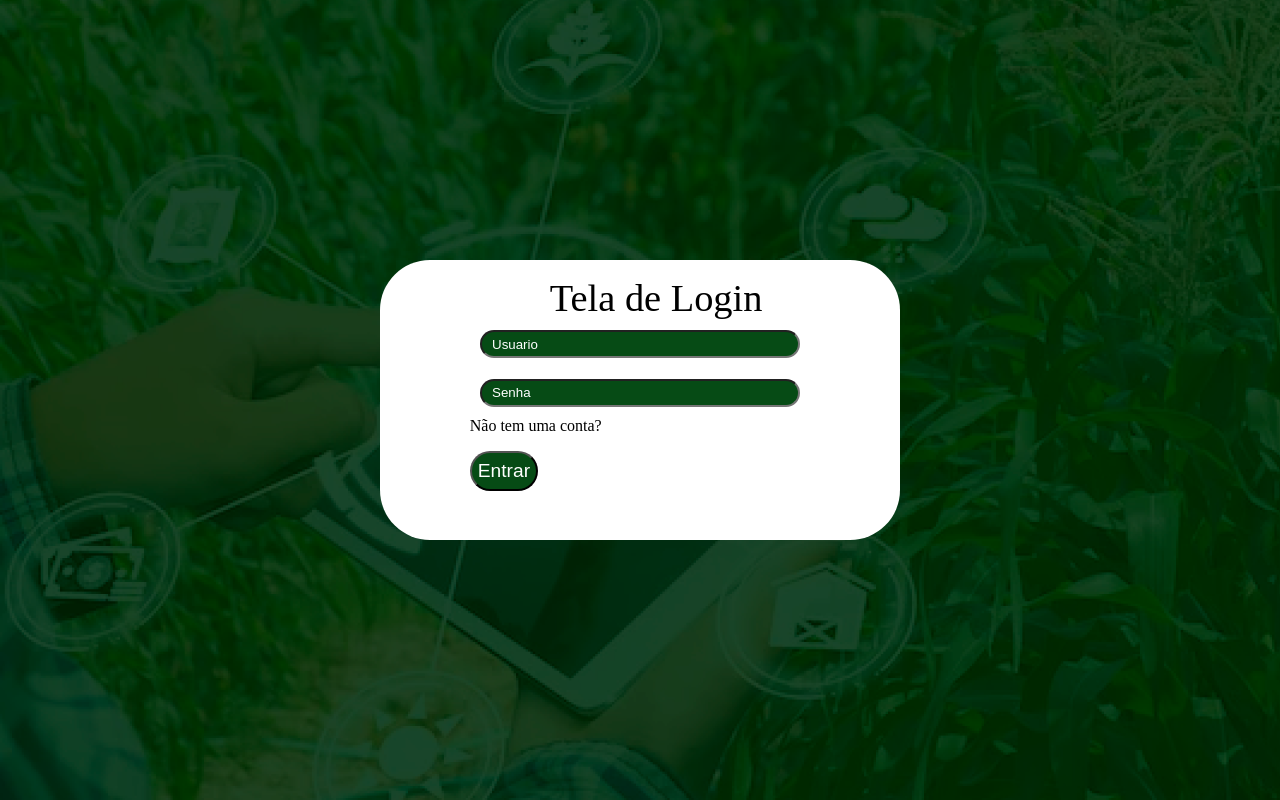
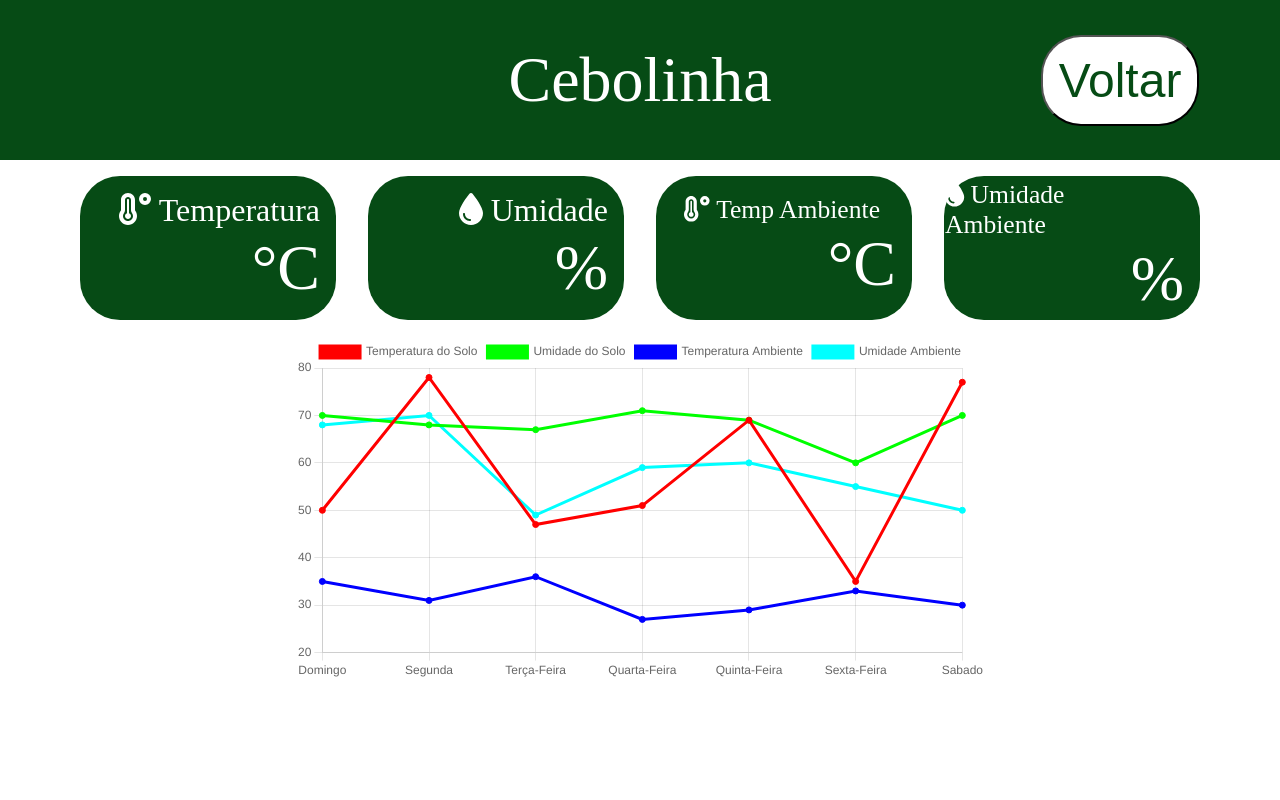
Before and after one commit to RamonBarros/projeto-instrumentacao, a Vue app in the folder frontend/: page /stats in a window 1280 px wide. Before the commit this address led to /. Built offline with nearby package versions, Linux system fonts and the light colour scheme; no server answers; the database is empty.

Commit message:
Pegar dados do banco de dados, no modelo que o esp enviar para o firebase.

```diff
--- a/frontend/src/App.vue
+++ b/frontend/src/App.vue
@@ -10,33 +10,72 @@ import { ref, onValue, get, child} from "firebase/database";
 export default {
   data() {
     return {
+      leituras:[],
+      leiturasArray:[],
+    }
+  },
+  methods:{
+    //  getValues(){
+    //   const dados= ref(db)
+    //     onValue(dados,(snapshot)=>{
+    //   let dados =JSON.parse(JSON.stringify(snapshot.val().UsersData.readings));
+    //   const vector= (Object.entries(dados)).slice(-7);
+    //   this.leituras = vector;
+    //   console.log(vector)
+    //   console.log(this.leituras)
 
-    }
+
+    //   //this.leituras= JSON.parse(JSON.stringify(snapshot.val().UsersData));
+    //  // console.log(dados)
+    //   //console.log(typeof(dados))
+
+    //   // console.log(this.leituras.readings[2])
+    //    //console.log(this.leituras['readings'])
+    //   //console.log(data)
+    //   // console.log(data.air_humidity)
+    //   // get(child(dados,`stats/`)).then((snapshot) => {
+    //   //   if(snapshot.exists()){
+    //   //     console.log(snapshot.val())
+    //   //   }else{
+    //   //     console.log("não existe")
+    //   //   }
+    //   // })
+    // })
+
+    // }
+
   },
   mounted() {
 
     if(auth.currentUser){
       console.log("logado")
-    } else(
-      this.$router.push('/')
-    )
+    }
+    // else(
+    //   this.$router.push('/')
+    // )
   },
-  created(){
+   created(){
+    //this.getValues()
+    // const dados= ref(db)
+    // onValue(dados,(snapshot)=>{
+    //   const data = snapshot.val().UsersData.readings.Target;
+    //   this.leituras= JSON.stringify(snapshot.val().UsersData);
+    //   this.leiturasArray=this.leituras.readings
 
-    const dados= ref(db)
+    //   //console.log(data)
+    //   console.log(this.leituras)
+    //   console.log(this.leiturasArray)
+    //   //console.log(data)
+    //   // console.log(data.air_humidity)
+    //   // get(child(dados,`stats/`)).then((snapshot) => {
+    //   //   if(snapshot.exists()){
+    //   //     console.log(snapshot.val())
+    //   //   }else{
+    //   //     console.log("não existe")
+    //   //   }
+    //   // })
+    // })
 
-    onValue(dados,(snapshot)=>{
-      const data = snapshot.val().stats;
-      console.log(data)
-      // console.log(data.air_humidity)
-      // get(child(dados,`stats/`)).then((snapshot) => {
-      //   if(snapshot.exists()){
-      //     console.log(snapshot.val())
-      //   }else{
-      //     console.log("não existe")
-      //   }
-      // })
-    })
   }
 
 
--- a/frontend/src/views/Config.vue
+++ b/frontend/src/views/Config.vue
@@ -92,8 +92,8 @@ export default {
             update(ref(db, 'config/'), {
                 max_ground_temperature:"32",
                 min_ground_temperature:"19",
-                max_ground_humidity:"75",
-                min_ground_humidity:"50",
+                max_ground_humidity:"85",
+                min_ground_humidity:"60",
                 max_air_temperature:"55",
                 min_air_temperature:"15",
                 max_air_humidity:"60",
--- a/frontend/src/views/Stats.vue
+++ b/frontend/src/views/Stats.vue
@@ -4,22 +4,22 @@
         <div class="content">
           <div class="stats-container">
                 <div class="ground-temp-stat">
-                    <p class="ground-temp-stat-label">Temperatura</p>
+                    <p class="ground-temp-stat-label"><font-awesome-icon icon="fa-solid fa-temperature-high" />&nbsp;Temperatura</p>
                     <p class="ground-temp-stat-value">{{Ground_Temperature}} °C</p>
                 </div>
 
                 <div class="ground-humidity-stat">
-                    <p class="ground-humidity-stat-label">Umidade</p>
+                    <p class="ground-humidity-stat-label"><font-awesome-icon icon="fa-solid fa-droplet" />&nbsp;Umidade</p>
                     <p class="ground-humidity-stat-value">{{Ground_Humidity}} %</p>
                 </div>
 
                 <div class="air-temp-stat">
-                    <p class="air-temp-stat-label">Temp Ambiente</p>
+                    <p class="air-temp-stat-label"><font-awesome-icon icon="fa-solid fa-temperature-high" />&nbsp;Temp Ambiente</p>
                     <p class="air-temp-stat-value">{{ Air_Temperature }} °C</p>
                 </div>
 
                 <div class="air-humidity-stat">
-                    <p class="air-humidity-stat-label">Umidade Ambiente</p>
+                    <p class="air-humidity-stat-label"><font-awesome-icon icon="fa-solid fa-droplet" />&nbsp;Umidade Ambiente</p>
                     <p class="air-humidity-stat-value">{{ Air_Humidity }} %</p>
 
                 </div>
@@ -65,31 +65,46 @@ export default {
    data(){
         return{
             title:"Cebolinha",
+            Stats_Vector:[15,16,17,18,19,19,16],
+            computed: {
+            myStyles () {
+                return {
+                    height: "50vh",
+                    width:"70vw"
+                }
+            }
+            },
+            // data:()=>({
+            //     loaded: false,
+            //     chartData: null
+            // }),
             data: {
             labels: ['Domingo','Segunda', 'Terça-Feira', 'Quarta-Feira','Quinta-Feira','Sexta-Feira','Sabado'],
             datasets: [
-                { data: [29, 31, 35, 27, 25,31,30],
+                { data: [50, 78, 47, 51, 69, 35,77],
                 label:'Temperatura do Solo',
-                backgroundColor: 'rgba(155, 0, 132, 100)',
+                backgroundColor: 'rgba(255, 0, 0, 100)',
                 borderColor: 'rgba(255, 0, 0, 100)',
                 },
                 { data: [70, 68, 67, 71, 69, 60,70],
                     label:'Umidade do Solo',
-                    backgroundColor: 'rgba(255, 162, 0, 100)',
+                    backgroundColor: 'rgba(0, 255, 0, 100)',
                     borderColor: 'rgba(0, 255, 0, 100)',
                 },
                 { data: [35, 31, 36, 27, 29,33,30],
                 label:'Temperatura Ambiente',
-                backgroundColor: 'rgba(155, 0, 132, 100)',
+                backgroundColor: 'rgba(0, 0, 255, 100)',
                 borderColor: 'rgba(0, 0, 255, 100)'
                 },
                 { data: [68, 70, 49, 59, 60, 55, 50],
                     label:'Umidade Ambiente',
-                    backgroundColor: 'rgba(54, 162, 235, 100)',
+                    backgroundColor: 'rgba(0, 255, 255, 100)',
                     borderColor: 'rgba(0, 255, 255, 100)',
                 },
-                ]
-        },
+                ],
+
+            },
+
             options: {
                 responsive: true,
             },
@@ -98,36 +113,73 @@ export default {
             Ground_Humidity:"",
             Air_Temperature:"",
             Air_Humidity:"",
-            Stats_Vector:[],
+            Stats_Vector:[15,16,17,18,19,19,16],
         }
     },
     mounted(){
+    this.getValues()
     if(auth.currentUser){
       console.log("logado")
     }
 
   },
+  methods:{
+     getValues(){
+      const dados= ref(db)
+        onValue(dados,(snapshot)=>{
+      let dados =JSON.parse(JSON.stringify(snapshot.val().UsersData.readings));
+      const vector= (Object.entries(dados)).slice(-7);
+      const last_reading = (Object.entries(dados)).slice(-1);
+        this.leituras = vector;
+        this.Ground_Temperature=last_reading[0][1].soilTemp;
+         this.Ground_Humidity=last_reading[0][1].moistureHum;
+         this.Air_Temperature=last_reading[0][1].airHum;
+        this.Air_Humidity=last_reading[0][1].airTemp;
+    //airHum: ' 0 ', airTemp: '', moistureHum: '19.1 ', timestamp: '1677596930'
+      //console.log(vector)
+      console.log(this.leituras)
+      console.log(last_reading[0][1].soilTemp)
+
+
+      //this.leituras= JSON.parse(JSON.stringify(snapshot.val().UsersData));
+     // console.log(dados)
+      //console.log(typeof(dados))
+
+      // console.log(this.leituras.readings[2])
+       //console.log(this.leituras['readings'])
+      //console.log(data)
+      // console.log(data.air_humidity)
+      // get(child(dados,`stats/`)).then((snapshot) => {
+      //   if(snapshot.exists()){
+      //     console.log(snapshot.val())
+      //   }else{
+      //     console.log("não existe")
+      //   }
+      // })
+    })
+
+    }
+
+  },
   created(){
 
-    const dados= ref(db)
 
-    onValue(dados,(snapshot)=>{
-    const data = snapshot.val().stats;
-        this.Ground_Temperature=snapshot.val().stats.ground_temperature;
-        this.Ground_Humidity=snapshot.val().stats.ground_humidity;
-        this.Air_Temperature=snapshot.val().stats.air_temperature;
-        this.Air_Humidity=snapshot.val().stats.air_humidity;
-        console.log(data)
-    })
+
+
+    // const dados= ref(db)
+
+    // onValue(dados,(snapshot)=>{
+    // const data = snapshot.val().stats;
+    //     this.Ground_Temperature=snapshot.val().stats.ground_temperature;
+    //     this.Ground_Humidity=snapshot.val().stats.ground_humidity;
+    //     this.Air_Temperature=snapshot.val().stats.air_temperature;
+    //     this.Air_Humidity=snapshot.val().stats.air_humidity;
+    //     console.log(data)
+    // })
 },
-    computed: {
-    myStyles () {
-      return {
-        height: "50vh",
-        width:"70vw"
-      }
-    }
-  }
+
+
+
 }
 </script>
 <style scoped>
```
